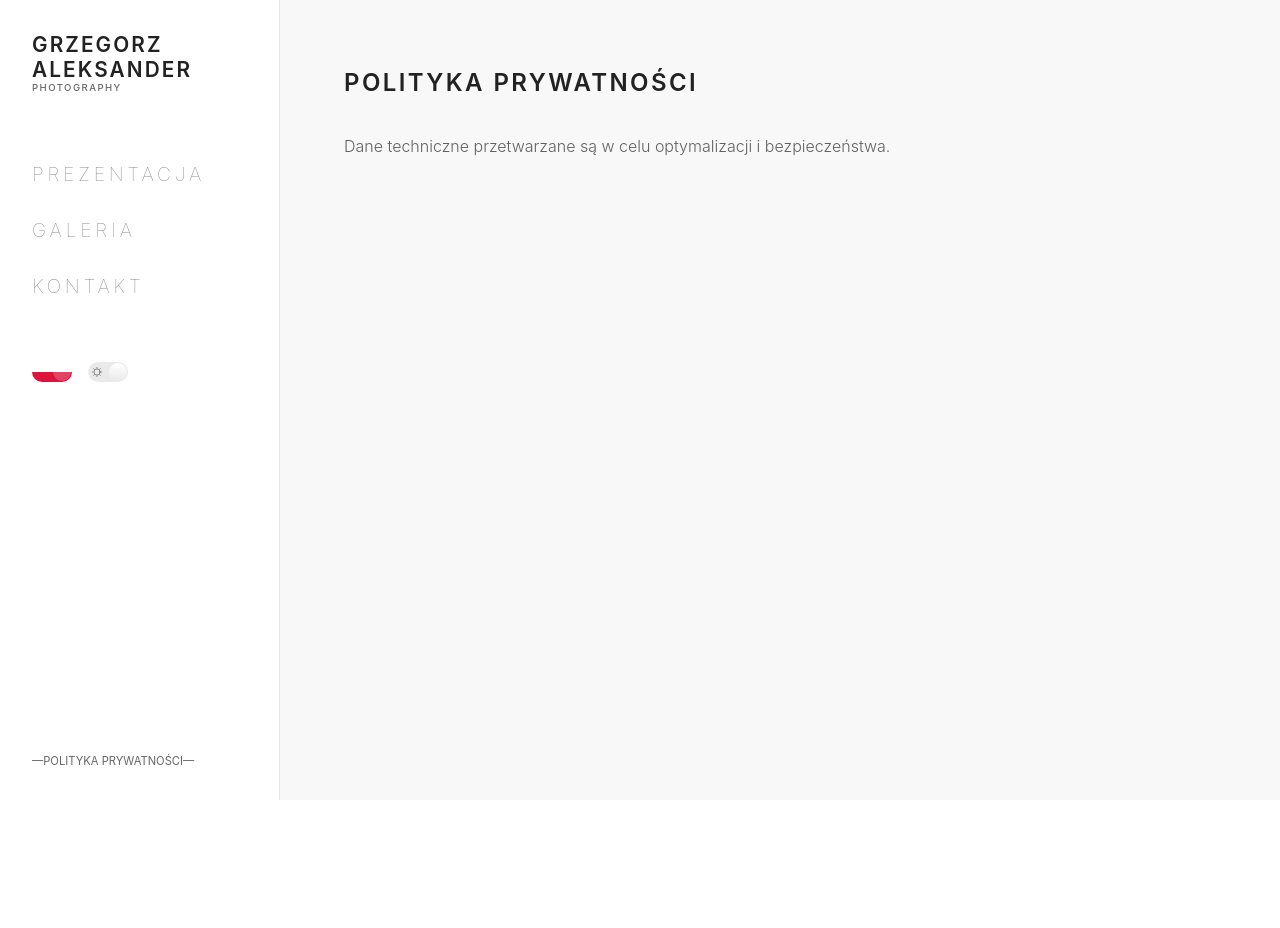
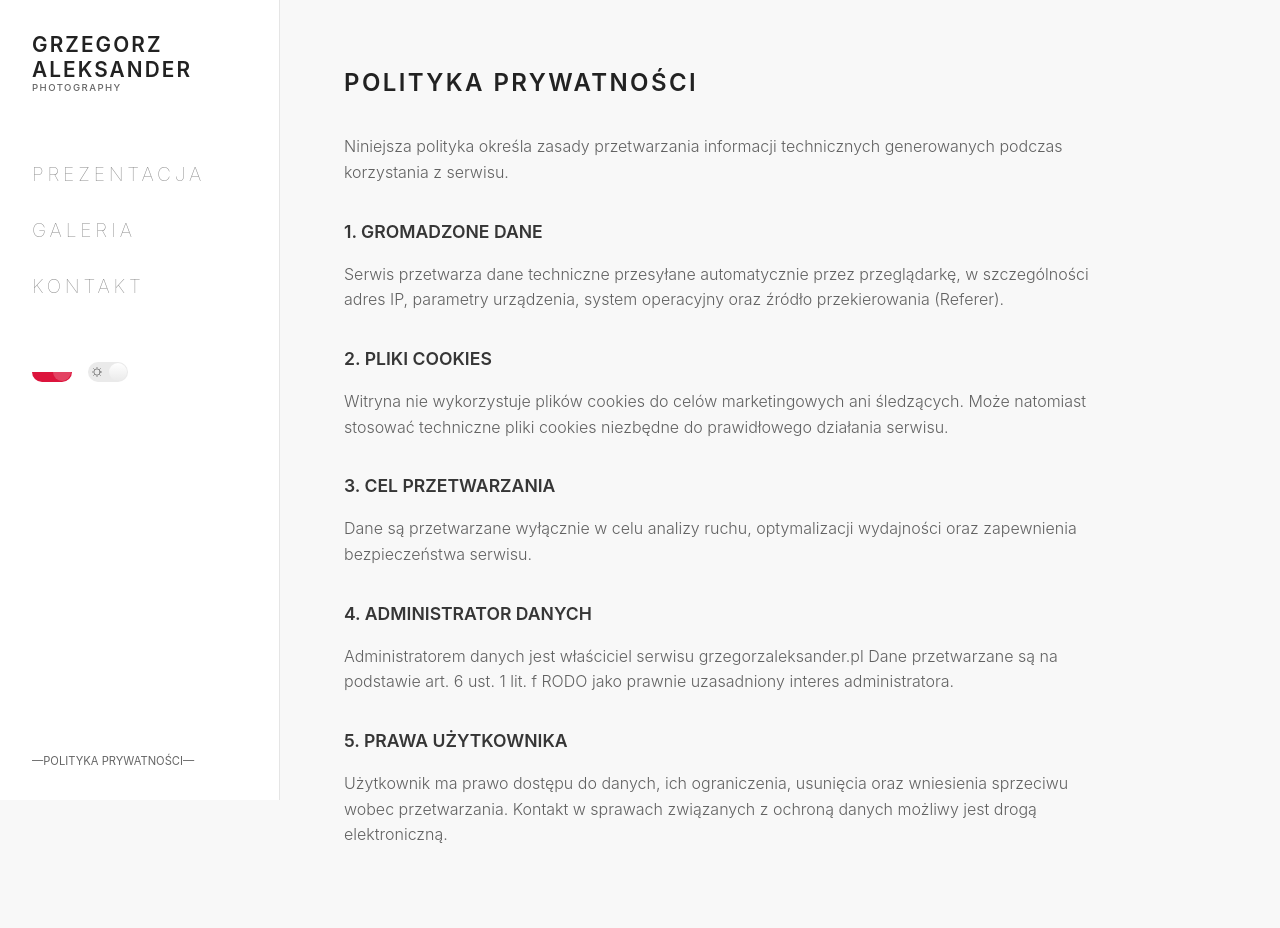
Before and after one commit to wievis/Photography, a Django app: page /polityka-prywatnosci/ in a window 1280 px wide. Before the commit the page ends 800 px from the top, so only its background shows below. Run offline with Django 4.2, Linux system fonts and the light colour scheme; data comes from the database, SQL or seed files in the repository.

Commit message:
polityka prywatnosci naprawa

```diff
--- a/portfolio/templates/kontakt.html
+++ b/portfolio/templates/kontakt.html
@@ -5,6 +5,6 @@
 {% endblock %}
 {% block content %}
 <div class="content">
-    {% if lang == 'en' %}<h1>Contact</h1><p>Contact details coming soon...</p>{% else %}<h1>Kontakt</h1><p>Dane kontaktowe wkrótce...</p>{% endif %}
+    {% if lang == 'en' %}<h1>Contact</h1><p>Contact details coming soon...</p>{% else %}<h1>Kontakt</h1><p>+48459414862</p>{% endif %}
 </div>
 {% endblock %}
--- a/portfolio/templates/privacy_policy.html
+++ b/portfolio/templates/privacy_policy.html
@@ -11,7 +11,32 @@
 {% endblock %}
 {% block content %}
 <div class="content">
-    {% if lang == 'en' %}<h1>PRIVACY POLICY</h1><p>Technical data is processed for performance and security.</p>
-    {% else %}<h1>POLITYKA PRYWATNOŚCI</h1><p>Dane techniczne przetwarzane są w celu optymalizacji i bezpieczeństwa.</p>{% endif %}
+    {% if lang == 'en' %}
+        <h1>PRIVACY POLICY</h1>
+        <p>This policy describes the principles of processing technical information generated while using the website.</p>
+        <h2>1. COLLECTED DATA</h2>
+        <p>The website processes technical data sent automatically by the browser, including IP address, device parameters, operating system, and referral source (Referer).</p>
+        <h2>2. COOKIES</h2>
+        <p>The website does not use marketing or tracking cookies. It may use technically necessary cookies required for the proper functioning of the service.</p>
+        <h2>3. PURPOSE OF PROCESSING</h2>
+        <p>Data is processed solely for traffic analysis, performance optimization, and ensuring the security of the website.</p>
+        <h2>4. DATA CONTROLLER</h2>
+        <p>The data controller is the owner of the grzegorzaleksander.pl website. Data is processed in accordance with Article 6(1)(f) of the GDPR as the legitimate interest of the controller.</p>
+        <h2>5. USER RIGHTS</h2>
+        <p>Users have the right to access, restrict, erase, or object to the processing of their personal data. Contact regarding data protection matters is possible via electronic means.</p>
+    {% else %}
+        <h1>POLITYKA PRYWATNOŚCI</h1>
+        <p>Niniejsza polityka określa zasady przetwarzania informacji technicznych generowanych podczas korzystania z serwisu.</p>
+        <h2>1. GROMADZONE DANE</h2>
+        <p>Serwis przetwarza dane techniczne przesyłane automatycznie przez przeglądarkę, w szczególności adres IP, parametry urządzenia, system operacyjny oraz źródło przekierowania (Referer).</p>
+        <h2>2. PLIKI COOKIES</h2>
+        <p>Witryna nie wykorzystuje plików cookies do celów marketingowych ani śledzących. Może natomiast stosować techniczne pliki cookies niezbędne do prawidłowego działania serwisu.</p>
+        <h2>3. CEL PRZETWARZANIA</h2>
+        <p>Dane są przetwarzane wyłącznie w celu analizy ruchu, optymalizacji wydajności oraz zapewnienia bezpieczeństwa serwisu.</p>
+        <h2>4. ADMINISTRATOR DANYCH</h2>
+        <p>Administratorem danych jest właściciel serwisu grzegorzaleksander.pl Dane przetwarzane są na podstawie art. 6 ust. 1 lit. f RODO jako prawnie uzasadniony interes administratora.</p>
+        <h2>5. PRAWA UŻYTKOWNIKA</h2>
+        <p>Użytkownik ma prawo dostępu do danych, ich ograniczenia, usunięcia oraz wniesienia sprzeciwu wobec przetwarzania. Kontakt w sprawach związanych z ochroną danych możliwy jest drogą elektroniczną.</p>
+    {% endif %}
 </div>
 {% endblock %}
```
